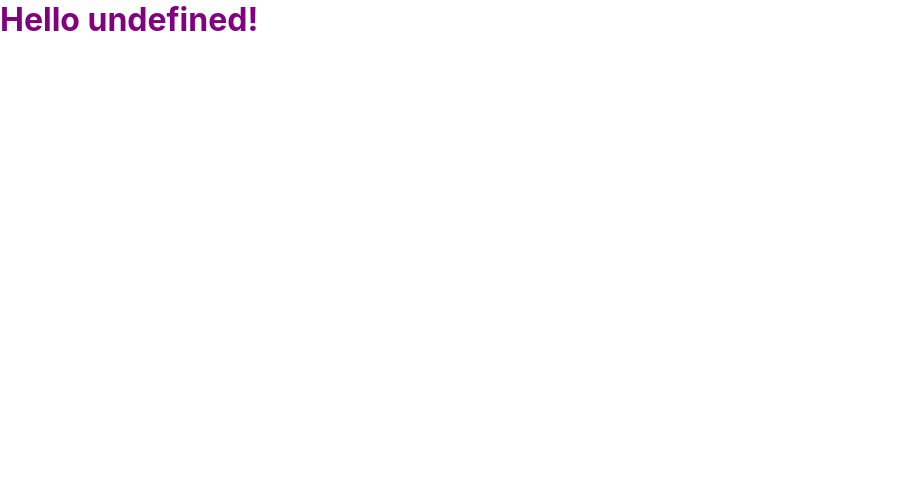
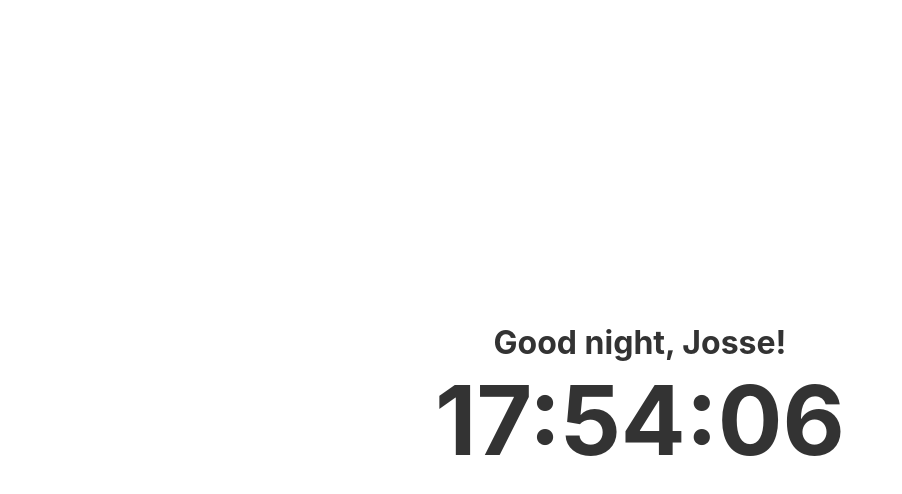
Before and after one commit to syedpeer/Svelte-Landing-Page, a Svelte app: page / in a window 1280 px wide. Shown: the top 494 px of the page, without its empty margins (0-902 px from the left). Built offline with nearby package versions, Linux system fonts and the light colour scheme.

Commit message:
Added main text with a timer

```diff
--- a/src/App.svelte
+++ b/src/App.svelte
@@ -1,11 +1,17 @@
 <script>
-	export let name;
+  import MainText from "./MainText.svelte";
 </script>
 
 <style>
-	h1 {
-		color: purple;
-	}
+  main {
+    display: flex;
+    justify-content: center;
+    align-items: center;
+    text-align: center;
+    height: 100vh;
+  }
 </style>
 
-<h1>Hello {name}!</h1>
+<main>
+  <MainText />
+</main>
--- /dev/null
+++ b/src/MainText.svelte
@@ -0,0 +1,40 @@
+<script>
+  let date = new Date();
+  let timeOfDay;
+
+  $: hour = date.getHours();
+  $: rawMinutes = date.getMinutes();
+  $: rawSeconds = date.getSeconds();
+
+  $: minutes = rawMinutes >= 10 ? rawMinutes : "0" + rawMinutes;
+  $: seconds = rawSeconds >= 10 ? rawSeconds : "0" + rawSeconds;
+
+  const getTimeOfDay = () => {
+    if (hour > 7 && hour < 12) {
+      timeOfDay = "morning";
+    } else if (hour >= 12 && hour < 17) {
+      timeOfDay = "afternoon";
+    } else if (hour >= 17 && hour < 21) {
+      timeOfDay = "evening";
+    } else {
+      timeOfDay = "night";
+    }
+  };
+
+  $: getTimeOfDay();
+
+  setInterval(() => {
+    date = new Date();
+  }, 1000);
+</script>
+
+<style>
+  h1.timer {
+    font-size: 6em;
+  }
+</style>
+
+<div class="main-text">
+  <h1 class="greeting">Good {timeOfDay}, Josse!</h1>
+  <h1 class="timer">{`${hour}:${minutes}:${seconds}`}</h1>
+</div>
```
